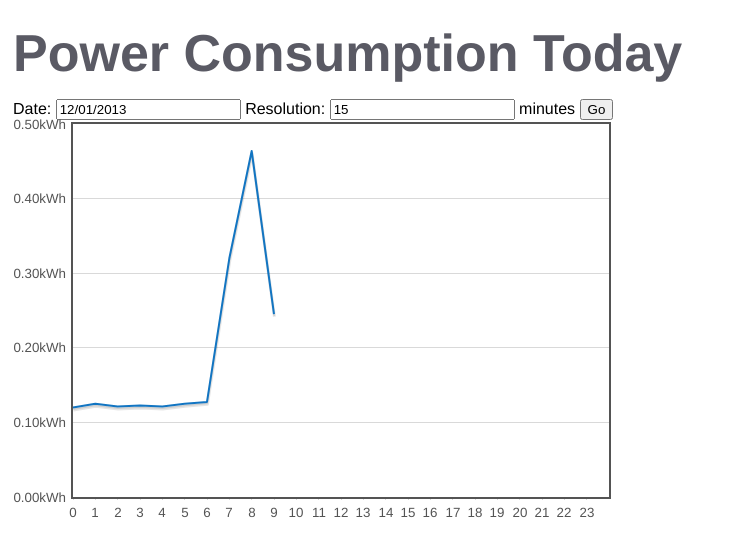
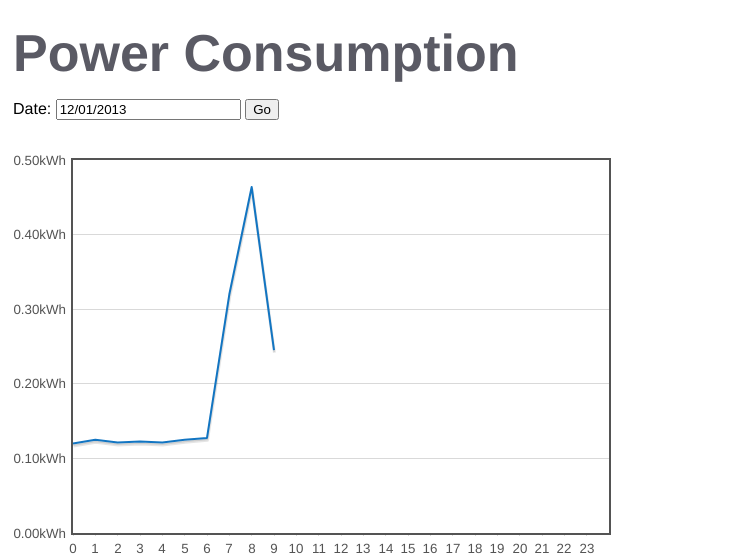
Before and after one commit to jdsnape/power, a PHP site: page / in a window 1280 px wide. Shown: the top 555 px of the page, without its empty margins (0-731 px from the left). Run offline with PHP 8.4, Linux system fonts and the light colour scheme; data comes from the database, SQL or seed files in the repository; data that the repository does not hold is empty; some libraries are stand-ins or nearby versions.

Commit message:
tidy up, remved resolution box

```diff
--- a/index.php
+++ b/index.php
@@ -20,8 +20,9 @@ require("config.php");
 
 <body>
         <div class="two columns">
-                                        <h2>Power Consumption Today</h2>
-					<div id="controls">Date: <input id="fromdate" value="<?php echo date("d/m/Y");?>"> Resolution: <input id="resolution" value="15"> minutes <input type="submit" value="Go" onclick="javascript: update_graph()"></div>
+                                        <h2>Power Consumption </h2>
+					<div id="controls">Date: <input id="fromdate" value="<?php echo date("d/m/Y");?>"> <input type="submit" value="Go" onclick="javascript: update_graph()"></div>
+<br><br>
                                         <div id="graph"></div>
 					<div id="test"></div>
                                 </div>
```
